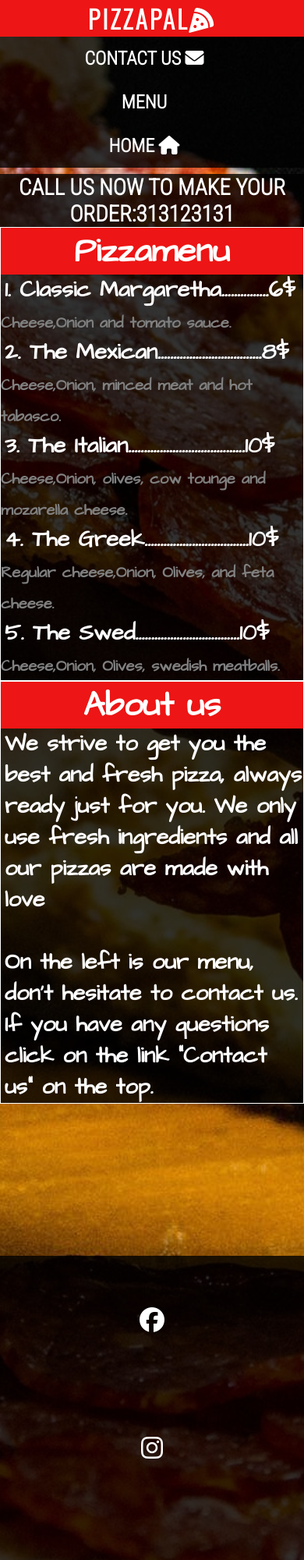
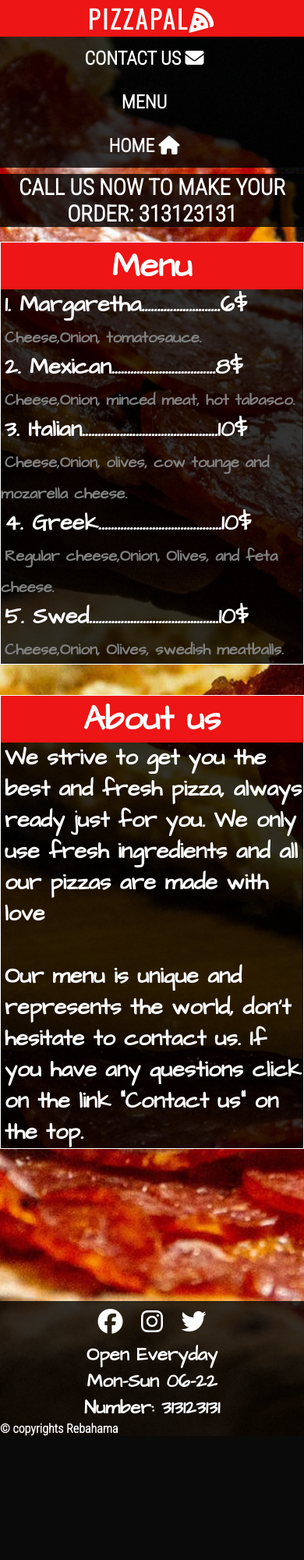
Before and after one commit to rebahama/Project-1, a plain HTML site: page menu.html in a window 390 px wide. Shown: the top 2000 px of the page at 78% size. After the commit the page ends 1841 px from the top, so only its background shows below. Drawn offline with nearby package versions, Linux system fonts and the light colour scheme.

Commit message:
Final version

```diff
--- a/assets/css/style.css
+++ b/assets/css/style.css
@@ -1,6 +1,6 @@
 @import url('https://fonts.googleapis.com/css2?family=Architects+Daughter&family=Lato:wght@300&family=Oswald:wght@300&family=Roboto+Condensed:wght@300&display=swap');
-
-*{
+/*Remove default browser settings*/
+* {
     margin: 0;
     padding: 0;
     border: none;
@@ -8,11 +8,12 @@
 }
 
 body {
-    font-family:'Roboto Condensed', sans-serif;
+    font-family: 'Roboto Condensed', sans-serif;
     font-weight: 800;
     background: url('../images/pizza.jpeg') center;
     background-size: cover;
-    background-color:#0a0a0a;
+    background-color: #0a0a0a;
+    /* Code taken make footer stay on bottom from: https://www.youtube.com/watch?v=yc2olxLgKLk*/
     display: flex;
     flex-direction: column;
     min-height: 100vh;
@@ -24,25 +25,22 @@ h1 {
     color: #0a0a0a;
     text-transform: uppercase;
 }
+
 /*style logo in header*/
 #logo {
     text-align: center;
     font-size: 200%;
-background-color:#ed1515;
-
+    background-color: #ed1515;
 }
 
 #logo a {
-
-    color:#ffff;
+    color: #ffff;
     list-style-type: none;
     text-decoration: none;
-
 }
 
 /* style the navbar*/
 #nav-menu {
-
     list-style-type: none;
     margin: 0;
     padding: 0;
@@ -50,8 +48,6 @@ background-color:#ed1515;
     overflow: hidden;
     font-size: 150%;
     width: 100%;
-
-
 }
 
 #nav-menu a {
@@ -59,23 +55,22 @@ background-color:#ed1515;
     color: #ffff;
     padding: 14px 16px;
     text-decoration: none;
-
 }
 
 #nav-menu a:hover {
-    background-color:#686767;
-
+    background-color: #686767;
 }
 
 #nav-menu li {
     float: right;
     margin-right: 20px;
 }
+
 /* style and postion the menu and about us*/
 #menu {
     font-size: 180%;
     font-family: 'Architects Daughter', cursive;
-color:#ffff;
+    color: #ffff;
     background-color: #000000cc;
     width: 400px;
     height: 600px;
@@ -87,19 +82,20 @@ max-width: 100%;
     margin-bottom: 5%;
 }
 
-#menu p,#about-us p {
+#menu p,
+#about-us p {
     margin-left: 5px;
 }
 
 #about-us {
     font-size: 180%;
     font-family: 'Architects Daughter', cursive;
-color:#ffff;
-background-color:#000000cc;
+    color: #ffff;
+    background-color: #000000cc;
     width: 400px;
     height: 600px;
     margin-top: 3%;
-margin-right:15%;
+    margin-right: 15%;
     float: right;
     border: solid 1px;
     max-width: 100%;
@@ -111,9 +107,8 @@ margin-bottom: 5%;
     color: #ffff;
     font-size: 200%;
     text-align: center;
-background-color:#000000cc;
+    background-color: #000000cc;
     font-family: 'Architects Daughter', cursive;
-
 }
 
 /*style the link to menu page on home page*/
@@ -130,24 +125,25 @@ font-family: 'Architects Daughter', cursive;
     text-align: center;
     margin: 30px;
     font-size: 120%;
+}
 
-}
 #button-menu-intro a:hover {
     color: #ff0000;
 }
 
 /* style the h2 element insde the menu and the paragraph text*/
-#about-us h2,#menu h2 {
-
+#about-us h2,
+#menu h2 {
     background-color: #ed1515;
     text-align: center;
 
 }
 
+/*menudescribe inside the menu*/
 .describe-menu {
-    font-size:70%;
+    font-size: 70%;
     color: #808080;
-
+    padding: 5px;
 }
 
 /* style the phonenumber*/
@@ -158,7 +154,6 @@ font-family: 'Architects Daughter', cursive;
     text-transform: uppercase;
     margin-top: 2%;
     background-color: #000000cc;
-
 }
 
 /*styling footer*/
@@ -172,7 +167,7 @@ margin-top: auto;
     text-align: center;
 }
 
-.social-media >li {
+.social-media>li {
     display: inline;
 }
 
@@ -181,31 +176,33 @@ margin-top: auto;
     padding: 60px;
     margin: 6px;
     color: #ffff;
-
 }
 
 /* style the open hours text inside footer*/
 .opening-hours {
-    float: left;
     color: #ffff;
-
     font-family: 'Architects Daughter', cursive;
 }
 
 .social-media a {
-   list-style-type:none;
+    list-style-type: none;
     text-decoration: none;
 }
-.social-media i:hover{
+
+.social-media i:hover {
     color: #686767;
 }
+
 /* copyright text bottom of footer*/
-.footer-text-bottom{
+.footer-text-bottom {
     color: #ffff;
+}
 
-}
 /*styling contact-us and input bars inside the form*/
-textarea,input[type="text"],input[type="email"],input[type="tel"]{
+textarea,
+input[type="text"],
+input[type="email"],
+input[type="tel"] {
     width: 100%;
     padding: 10px;
     border: 1px solid #ccc;
@@ -228,14 +225,14 @@ margin-bottom: 5%;
     border: solid 1px #ffff;
     font-family: 'Architects Daughter', cursive;
 }
+
 /* text in the middle insde contactform*/
 #form-heading {
     text-align: center;
-
 }
 
 .button-form {
-background-color:#ff0000;
+    background-color: #ff0000;
     color: #ffff;
     padding: 12px 20px;
     border: none;
@@ -249,24 +246,24 @@ font-size: large;
     font-size: x-large;
     margin-left: 3px;
 }
+
 /* image inside thankyou-htmlfile*/
-#thank-you-image{
+#thank-you-image {
     min-width: 100%;
     height: auto;
     margin-bottom: 4%;
 }
 
-#thank-you-image img{
+#thank-you-image img {
     border: solid 1px #0a0a0a;
     display: block;
     margin-left: auto;
     margin-right: auto;
     width: 20%;
-
 }
 
 /* for screens below 1200 px*/
-@media screen  and (max-width: 1220px){
+@media screen and (max-width: 1220px) {
     #about-us {
         width: 50%;
         max-width: 100%;
@@ -282,23 +279,19 @@ font-size: large;
         max-width: 100%;
         height: auto;
         margin-left: 30%;
-
     }
 
-    #contact-form{
+    #contact-form {
         min-width: 70%;
     }
 
- #thank-you-image img{
-     width: 50%;
+    #thank-you-image img {
+        width: 40%;
     }
 
-
-
+}
 /* For screens below 750 px*/
-}
-
-    @media screen  and (max-width: 780px){
+@media screen and (max-width: 780px) {
     #about-us {
         width: 70%;
         margin: 0 auto;
@@ -306,7 +299,6 @@ font-size: large;
         clear: both;
         float: left;
         height: auto;
-
     }
 
     #menu {
@@ -315,36 +307,38 @@ font-size: large;
         float: left;
         min-width: 100%;
         height: auto;
+        margin-bottom: 10%;
     }
+
     #contact-form {
         min-width: 100%;
-
     }
 
     #nav-menu li {
         float: none;
         display: block;
         text-align: center;
-
-
     }
 
-        .social-media li {
-            clear: both;
-            float: none;
-            display: block;
-            text-align: center;
+    .social-media i{
+        padding: 5px;
+        margin: 5px;
+    }
 
-        }
     footer {
         margin-top: 50%;
     }
-        .footer-text-bottom{
+
+    .footer-text-bottom {
         clear: both;
     }
 
     #thank-you-image img {
-            width: 50%;
+        width: 60%;
+    }
+
+    #phone-number{
+        margin-bottom: 5%;
     }
 
 }
--- a/menu.html
+++ b/menu.html
@@ -5,7 +5,7 @@
     <!-- Linking to external css file and setting up meta tags for serach engine optimation -->
     <meta charset="UTF-8">
     <meta http-equiv="X-UA-Compatible" content="IE=edge">
-    <meta name="viewport" content="width=device-width, initial-scale=1.0">
+    <meta name="viewport" content="width=device-width, initial-scale=1.0"><!-- viewport for mobilescreens-->
     <title>Menu</title>
     <link rel="stylesheet" href="assets/css/style.css">
     <meta name="description" content="Pizza restaurant website for customers in Stockholm Sweden">
@@ -14,7 +14,6 @@
 
 <body>
     <!-- Navigation and logo-->
-
     <header>
         <h1 id="logo"><a href="index.html">Pizzapal<i class="fas fa-pizza-slice"></i></a></h1>
         <nav>
@@ -30,43 +29,42 @@
                 </li>
             </ul>
         </nav>
+    </header>
 
-    </header>
     <div id="phone-number">
         <h2>
-            Call us now to make your order:313123131
+            Call us now to make your order: 313123131
         </h2>
     </div>
 
     <!-- the menu and about us section-->
     <section id="the-menu-border">
         <div id="menu">
-            <h2> Pizzamenu</h2>
-            <p> 1. Classic Margaretha...............6$</p>
+            <h2> Menu</h2>
+            <p> 1. Margaretha.........................6$</p>
             <span class="describe-menu">
-                Cheese,Onion and tomato sauce.
+                Cheese,Onion, tomatosauce.
             </span>
             <br>
-            <p>2. The Mexican.................................8$</p>
+            <p>2. Mexican.................................8$</p>
             <span class="describe-menu">
-                Cheese,Onion, minced meat and hot tabasco.
+                Cheese,Onion, minced meat, hot tabasco.
             </span>
             <br>
-            <p>3. The Italian.....................................10$</p>
+            <p>3. Italian...........................................10$</p>
             <span class="describe-menu">
                 Cheese,Onion, olives, cow tounge and mozarella cheese.
             </span>
             <br>
-            <p>4. The Greek.................................10$</p>
+            <p>4. Greek.......................................10$</p>
             <span class="describe-menu">
                 Regular cheese,Onion, Olives, and feta cheese.
             </span>
             <br>
-            <p>5. The Swed.................................10$</p>
+            <p>5. Swed.........................................10$</p>
             <span class="describe-menu">
                 Cheese,Onion, Olives, swedish meatballs.
             </span>
-
         </div>
 
         <div id="about-us">
@@ -74,11 +72,12 @@
             <p>We strive to get you the best and fresh pizza, always ready just for you. We only use fresh ingredients
                 and all our pizzas are made with love</p>
             <br>
-            <p> On the left is our menu, don't hesitate to contact us. If you have any questions click on the link
+            <p> Our menu is unique and represents the world, don't hesitate to contact us. If you have any questions
+                click on the link
                 "Contact us" on the top.</p>
         </div>
     </section>
-<!--footer and links to socialmedia-->
+    <!--footer and links to socialmedia-->
     <footer>
         <ul class="social-media">
             <li>
@@ -99,13 +98,11 @@
         </ul>
         <div class="footer-text-bottom">
             <p> &copy; copyrights Rebahama</p>
-          </div>
+        </div>
     </footer>
-
 
     <!-- font aweseom script code-->
     <script src="https://kit.fontawesome.com/b82848b0eb.js" crossorigin="anonymous">
-
     </script>
 </body>
 
```
Also changed, not shown: contact.html (+7 -8 lines), index.html (+3 -3 lines), thankyou.html (+3 -7 lines), 1 other file. Lines whose indentation alone changed are shown as unchanged.
